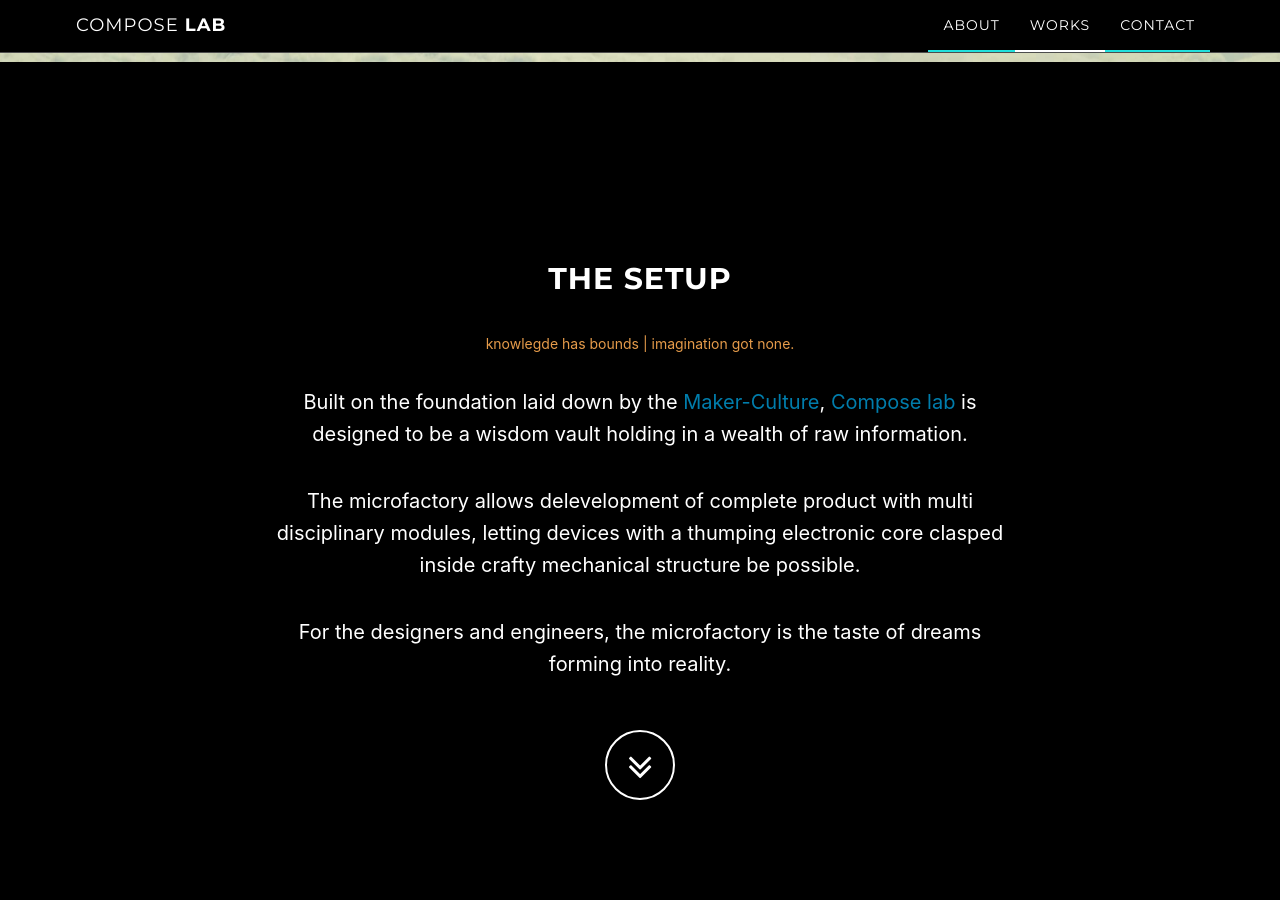
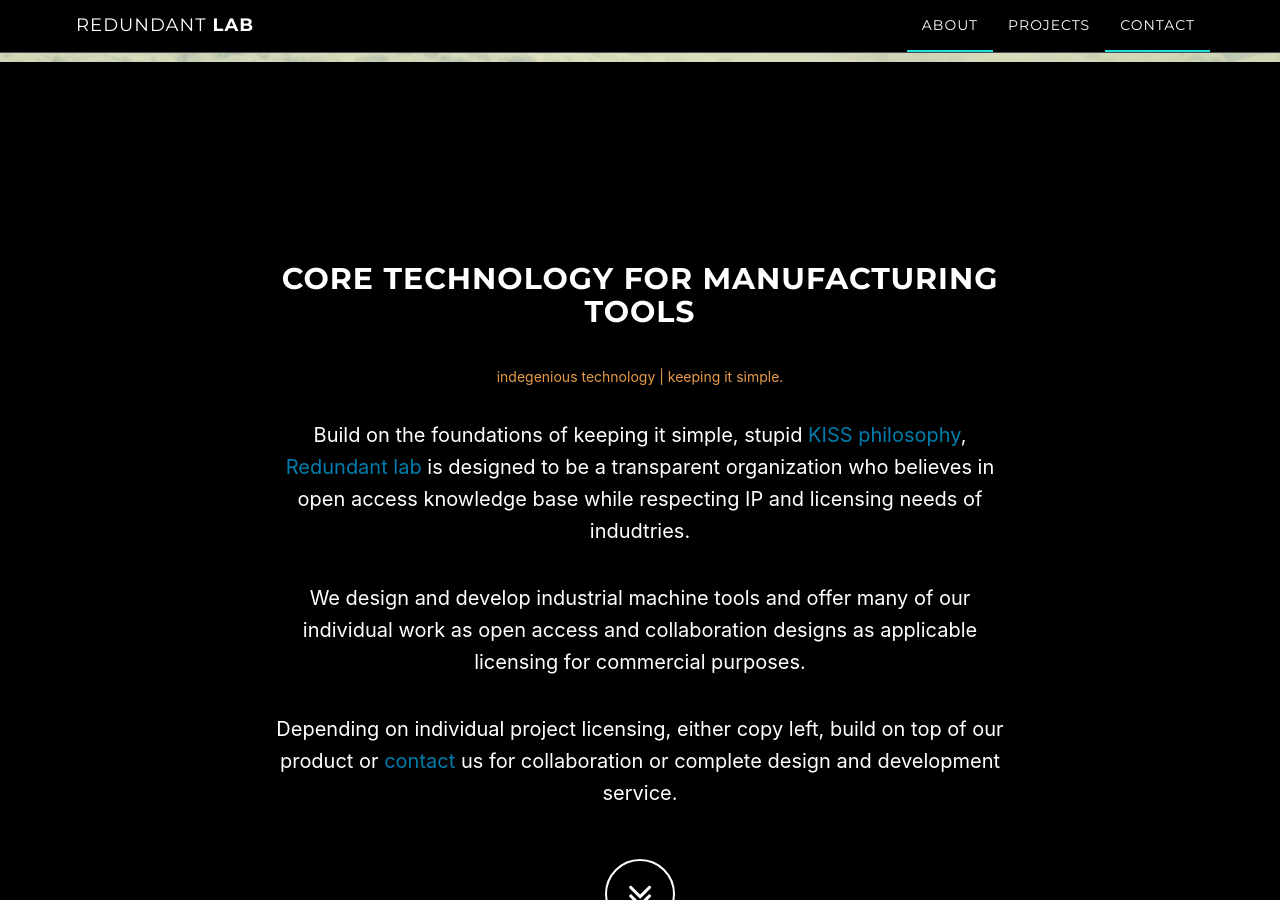
Before and after one commit to chetanpm/Redundant_Mechatronic_Lab, a Jekyll site: the page built from _pages/thank-you.md, in a window 1280 px wide and 900 px high, scrolled down 838 px. Built offline with Jekyll 4.4.1, drawn with Linux system fonts in a browser that asks for light colours; some of the changed text lies outside the part shown.

Commit message:
Changed the branding
Compose to redundant

```diff
--- a/_includes/2-nav.html
+++ b/_includes/2-nav.html
@@ -6,7 +6,7 @@
                    <i class="fa fa-bars"></i>
                </button>
                <a class="navbar-brand page-scroll" href="#page-top">
-                   <i class="fa"></i>  <span class="light">Compose</span> lab
+                   <i class="fa"></i>  <span class="light">Redundant</span> lab
                </a>
            </div>
 
@@ -21,7 +21,7 @@
                        <a class="page-scroll about" href="#about">About</a>
                    </li>
                    <li>
-                       <a class="page-scroll works" href="#works">Works</a>
+                       <a class="page-scroll projects" href="#projects">Projects</a>
                    </li>
                    <li>
                        <a class="page-scroll contact" href="#contact">Contact</a>
--- a/_includes/3-header.html
+++ b/_includes/3-header.html
@@ -4,7 +4,7 @@
         <div class="container">
             <div class="row">
                 <div class="col-md-8 col-md-offset-2">
-                    <h1 class="brand-heading">COMPOSE</h1>
+                    <h1 class="brand-heading">Redundant Mechatronic</h1>
                     <p class="intro-text">intelligent design. nothing else</p>
                     <br><br><br><br><br><br>
                     <a href="#about" class="btn btn-circle page-scroll">
--- a/_includes/4-about.html
+++ b/_includes/4-about.html
@@ -2,12 +2,12 @@
     <section id="about" class="container content-section text-center">
         <div class="row">
             <div class="col-lg-8 col-lg-offset-2">
-              <h2>The Setup</h2>
-              <h7 class="slogan">knowlegde has bounds | imagination got none.</h7>
+              <h2>Core technology for manufacturing tools</h2>
+              <h7 class="slogan">indegenious technology | keeping it simple.</h7>
               <br><br>
-              <p>Built on the foundation laid down by the <a href="https://en.wikipedia.org/wiki/Maker_culture" target="_blank">Maker-Culture</a>, <a href="#page-top">Compose lab</a> is designed to be a wisdom vault holding in a wealth of raw information.</p>
-              <p>The microfactory allows delevelopment of complete product with multi disciplinary modules, letting devices with a thumping electronic core clasped inside crafty mechanical structure be possible.</p>
-              <p>For the designers and engineers, the microfactory is the taste of dreams forming into reality.</p>
+              <p>Build on the foundations of keeping it simple, stupid <a href="https://en.wikipedia.org/wiki/KISS_principle" target="_blank">KISS philosophy</a>, <a href="#page-top">Redundant lab</a> is designed to be a transparent organization who believes in open access knowledge base while respecting IP and licensing needs of indudtries.</p>
+              <p>We design and develop industrial machine tools and offer many of our individual work as open access and collaboration designs as applicable licensing for commercial purposes.</p>
+              <p>Depending on individual project licensing, either copy left, build on top of our product or <a href="#contact">contact</a> us for collaboration or complete design and development service.</p>
               <a href="#works" class="btn btn-circle page-scroll">
                 <i class="fa fa-angle-double-down animated"></i>
               </a>
--- a/_includes/9-js.html
+++ b/_includes/9-js.html
@@ -10,9 +10,6 @@
     <!-- Plugin JavaScript -->
     <script src="{{ "/assets/js/jquery.easing.min.js" | prepend: site.baseurl }}"></script>
 
-    <!-- Google Maps API Key - Use your own API key to enable the map feature. More information on the Google Maps API can be found at https://developers.google.com/maps/ -->
-    <script type="text/javascript" src="https://maps.googleapis.com/maps/api/js?key=AIzaSyCRngKslUGJTlibkQ3FkfTxj3Xss1UlZDA&sensor=false"></script>
-
     <!-- Custom Theme JavaScript -->
     <script src="{{ "/assets/js/custom.js" | prepend: site.baseurl }}"></script>
 <!-- Leaflet CSS -->
--- a/_layouts/default.html
+++ b/_layouts/default.html
@@ -5,7 +5,7 @@
     {% include 2-nav.html %}
     {% include 3-header.html %}
     {% include 4-about.html %}
-    {% include 5-works.html %}
+    {% include 5-projects.html %}
     {% include 6-contact.html %}
     {% include 7-map.html %}
     {% include 8-footer.html %}
--- a/assets/js/custom.js
+++ b/assets/js/custom.js
@@ -38,8 +38,8 @@ $("a").mouseup(function(){
 })
 
 document.addEventListener("DOMContentLoaded", function() {
-    var latitude = 12.305743; // Replace with actual latitude
-    var longitude = 76.655248; // Replace with actual longitude
+    var latitude = 12.352912; // Replace with actual latitude
+    var longitude = 76.647839; // Replace with actual longitude
 
     // Initialize the Leaflet Map
     var map = L.map('map').setView([latitude, longitude], 15);
```
Also changed, not shown: _pages/thank-you.md (+3 -3 lines), README.md, _includes/5-projects.html (renamed from _includes/5-works.html).
